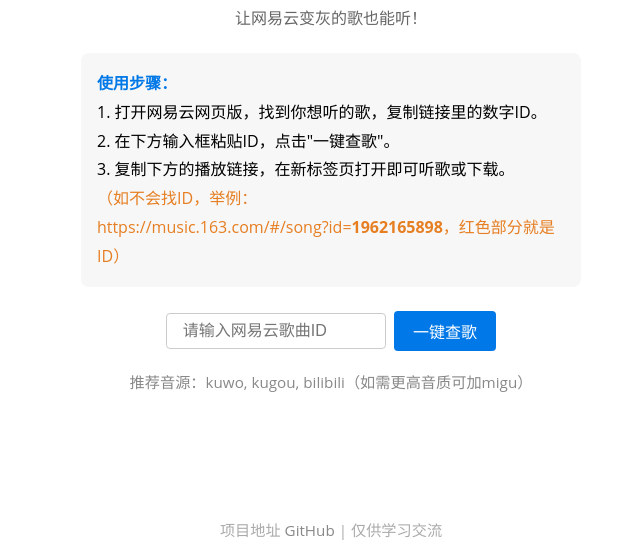
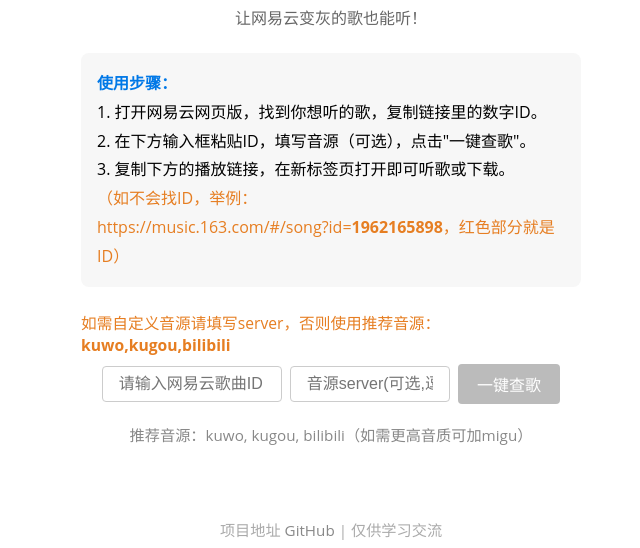
Before and after one commit to BAYUEQI/ZQ-UNM, a website: page public/index.html in a window 1280 px wide. Shown: the part 252-800 px from the top of the page, without its empty margins (309-949 px from the left). Drawn offline with Linux system fonts and the light colour scheme.

Commit message:
Update index.html

```diff
--- a/public/index.html
+++ b/public/index.html
@@ -119,8 +119,12 @@
       border: 1px solid #ccc;
       border-radius: 4px;
       font-size: 1rem;
-      width: 220px;
+      width: 180px;
       margin-right: 0.5rem;
+    }
+
+    .input-area input#serverInput {
+      width: 160px;
     }
 
     .input-area button {
@@ -134,7 +138,12 @@
       transition: background 0.3s;
     }
 
-    .input-area button:hover {
+    .input-area button:disabled {
+      background: #bbb;
+      cursor: not-allowed;
+    }
+
+    .input-area button:hover:enabled {
       background: #005bb5;
     }
 
@@ -180,6 +189,18 @@
       margin-bottom: 1.5rem;
     }
 
+    .server-tips {
+      color: #e67e22;
+      font-size: 0.98rem;
+      margin-bottom: 0.5rem;
+    }
+
+    .used-server {
+      color: #0078e7;
+      font-size: 0.98rem;
+      margin-top: 0.5rem;
+    }
+
     footer {
       margin-top: auto;
       padding: 1.5rem 0 0.5rem 0;
@@ -209,19 +230,22 @@
     <div class="step">
       <strong>使用步骤：</strong><br>
       1. 打开网易云网页版，找到你想听的歌，复制链接里的数字ID。<br>
-      2. 在下方输入框粘贴ID，点击"一键查歌"。<br>
+      2. 在下方输入框粘贴ID，填写音源（可选），点击"一键查歌"。<br>
       3. 复制下方的播放链接，在新标签页打开即可听歌或下载。<br>
       <span style="color:#e67e22;">（如不会找ID，举例：<br>https://music.163.com/#/song?id=<b>1962165898</b>，红色部分就是ID）</span>
     </div>
+    <div class="server-tips">如需自定义音源请填写server，否则使用推荐音源：<b>kuwo,kugou,bilibili</b></div>
     <div class="input-area">
-      <input type="text" id="songIdInput" placeholder="请输入网易云歌曲ID">
-      <button onclick="searchSong()">一键查歌</button>
+      <input type="text" id="songIdInput" placeholder="请输入网易云歌曲ID" oninput="checkInput()">
+      <input type="text" id="serverInput" placeholder="音源server(可选,逗号分隔)" oninput="checkInput()">
+      <button id="searchBtn" onclick="searchSong()" disabled>一键查歌</button>
     </div>
     <div class="tips">推荐音源：kuwo, kugou, bilibili（如需更高音质可加migu）</div>
     <div class="result-area" id="resultArea">
       <div class="result-label">播放链接：</div>
       <span id="songUrl"></span>
       <button class="copy-btn" onclick="copyUrl()">复制</button>
+      <div class="used-server" id="usedServer"></div>
     </div>
   </main>
   <footer>
@@ -242,25 +266,37 @@
     darkModeMediaQuery.addListener(toggleDarkMode);
     toggleDarkMode(darkModeMediaQuery);
 
+    // 检查输入，控制按钮可用
+    function checkInput() {
+      const id = document.getElementById('songIdInput').value.trim();
+      const btn = document.getElementById('searchBtn');
+      btn.disabled = !id;
+    }
+
     // 查歌功能
     function searchSong() {
       const id = document.getElementById('songIdInput').value.trim();
-      if (!id) {
-        alert('请输入网易云歌曲ID！');
-        return;
-      }
+      let server = document.getElementById('serverInput').value.trim();
       const resultArea = document.getElementById('resultArea');
       const songUrlSpan = document.getElementById('songUrl');
+      const usedServerDiv = document.getElementById('usedServer');
       resultArea.classList.remove('show');
       songUrlSpan.textContent = '查询中...';
-      fetch(`/match?id=${id}&server=kuwo,kugou,bilibili`)
+      usedServerDiv.textContent = '';
+      if (!server) {
+        server = 'kuwo,kugou,bilibili';
+        usedServerDiv.textContent = '本次使用音源：' + server + '（默认推荐）';
+      } else {
+        usedServerDiv.textContent = '本次使用音源：' + server;
+      }
+      fetch(`/match?id=${id}&server=${server}`)
         .then(res => res.json())
         .then(data => {
           if (data.code === 200 && data.data && data.data.url) {
             songUrlSpan.textContent = data.data.url;
             resultArea.classList.add('show');
           } else {
-            songUrlSpan.textContent = '未找到可用链接，请确认ID是否正确或换一首试试。';
+            songUrlSpan.textContent = '未找到可用链接，请确认ID和音源server是否正确或换一首试试。';
             resultArea.classList.add('show');
           }
         })
@@ -277,6 +313,8 @@
         alert('已复制到剪贴板！');
       });
     }
+    // 初始化按钮状态
+    checkInput();
   </script>
 </body>
 
```
